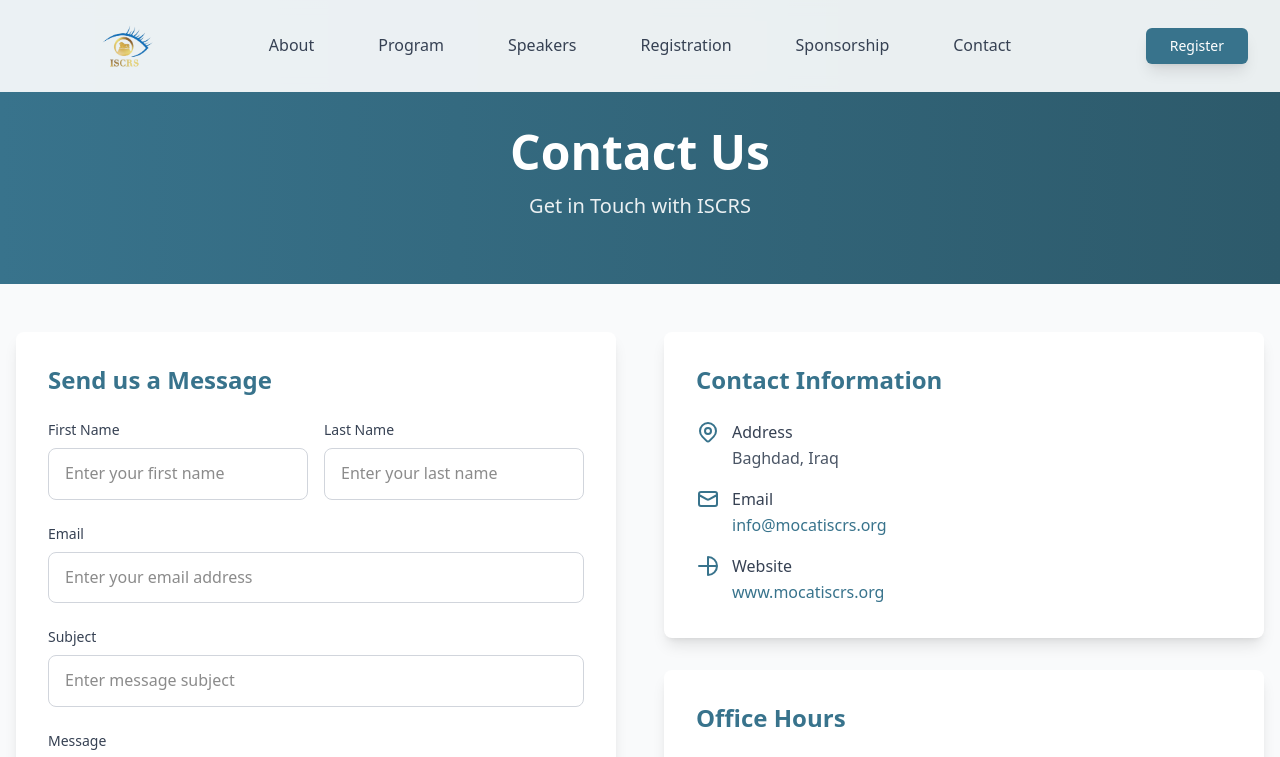
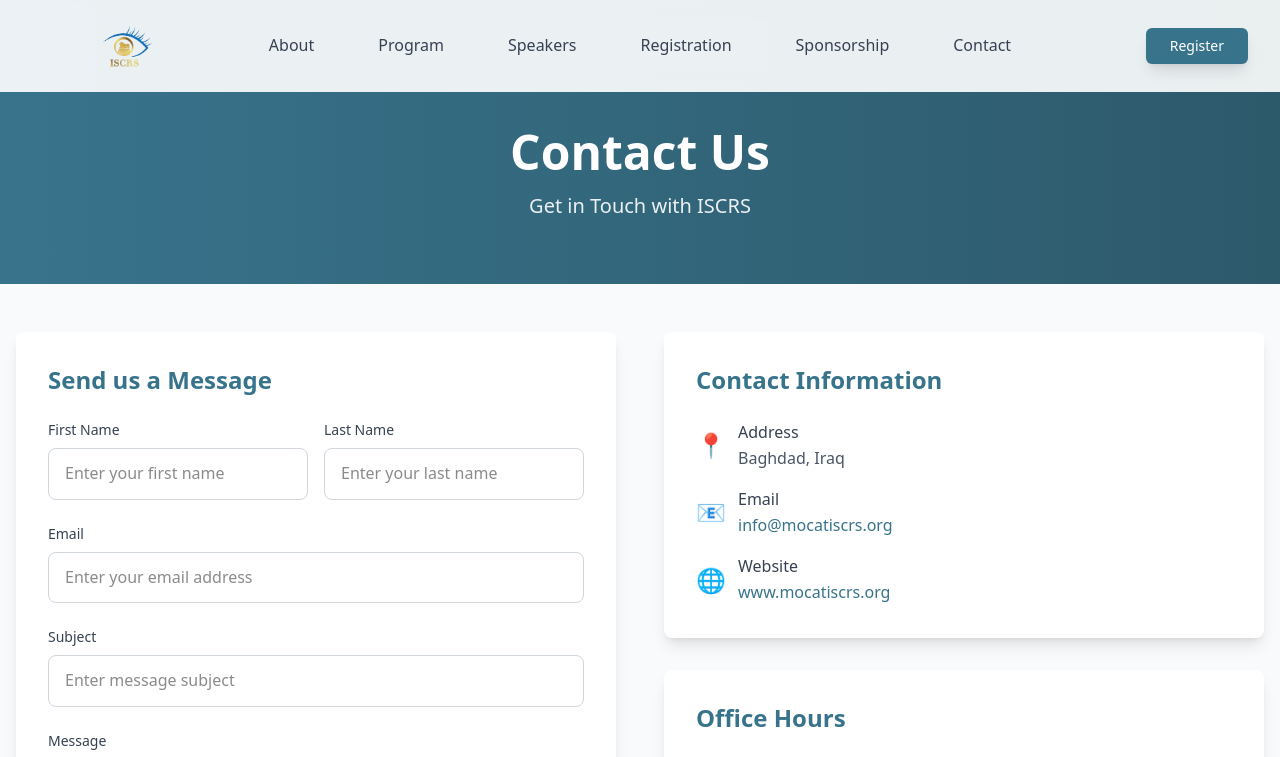
Before and after one commit to KAPITA-TECH/ISCRS, a Next.js app: page /contact in a window 1280 px wide. Shown: the top 757 px of the page. Built offline with nearby package versions, Linux system fonts and the light colour scheme.

Commit message:
Enhance ContactPage layout by replacing SVG icons with emoji for address, email, and website sections; improve styling consistency in the contact form.

```diff
--- a/src/app/contact/page.tsx
+++ b/src/app/contact/page.tsx
@@ -1,6 +1,7 @@
 "use client";
 
 import { useState } from "react";
+import Image from "next/image";
 
 export default function ContactPage() {
   const [formData, setFormData] = useState({
@@ -250,27 +251,9 @@
               </h3>
 
               <div className="space-y-4">
-                <div className="flex items-start space-x-3">
+                <div className="flex items-center space-x-3">
                   <div className="flex-shrink-0">
-                    <svg
-                      className="w-6 h-6 text-[#38738c]"
-                      fill="none"
-                      stroke="currentColor"
-                      viewBox="0 0 24 24"
-                    >
-                      <path
-                        strokeLinecap="round"
-                        strokeLinejoin="round"
-                        strokeWidth={2}
-                        d="M17.657 16.657L13.414 20.9a1.998 1.998 0 01-2.827 0l-4.244-4.243a8 8 0 1111.314 0z"
-                      />
-                      <path
-                        strokeLinecap="round"
-                        strokeLinejoin="round"
-                        strokeWidth={2}
-                        d="M15 11a3 3 0 11-6 0 3 3 0 016 0z"
-                      />
-                    </svg>
+                    <span className="text-2xl">📍</span>
                   </div>
                   <div>
                     <p className="text-gray-700 font-medium">Address</p>
@@ -278,21 +261,9 @@
                   </div>
                 </div>
 
-                <div className="flex items-start space-x-3">
+                <div className="flex items-center space-x-3">
                   <div className="flex-shrink-0">
-                    <svg
-                      className="w-6 h-6 text-[#38738c]"
-                      fill="none"
-                      stroke="currentColor"
-                      viewBox="0 0 24 24"
-                    >
-                      <path
-                        strokeLinecap="round"
-                        strokeLinejoin="round"
-                        strokeWidth={2}
-                        d="M3 8l7.89 4.26a2 2 0 002.22 0L21 8M5 19h14a2 2 0 002-2V7a2 2 0 00-2-2H5a2 2 0 00-2 2v10a2 2 0 002 2z"
-                      />
-                    </svg>
+                    <span className="text-2xl">📧</span>
                   </div>
                   <div>
                     <p className="text-gray-700 font-medium">Email</p>
@@ -305,21 +276,9 @@
                   </div>
                 </div>
 
-                <div className="flex items-start space-x-3">
+                <div className="flex items-center space-x-3">
                   <div className="flex-shrink-0">
-                    <svg
-                      className="w-6 h-6 text-[#38738c]"
-                      fill="none"
-                      stroke="currentColor"
-                      viewBox="0 0 24 24"
-                    >
-                      <path
-                        strokeLinecap="round"
-                        strokeLinejoin="round"
-                        strokeWidth={2}
-                        d="M21 12a9 9 0 01-9 9m9-9a9 9 0 00-9-9m9 9H3m9 9v-9m0-9v9"
-                      />
-                    </svg>
+                    <span className="text-2xl">🌐</span>
                   </div>
                   <div>
                     <p className="text-gray-700 font-medium">Website</p>
--- a/src/components/Footer.tsx
+++ b/src/components/Footer.tsx
@@ -47,20 +47,20 @@
                   fill="currentColor"
                   viewBox="0 0 24 24"
                 >
-                  <path d="M12.017 0C5.396 0 .029 5.367.029 11.987c0 6.62 5.367 11.987 11.988 11.987s11.987-5.367 11.987-11.987C24.014 5.367 18.647.001 12.017.001zM8.449 16.988c-1.297 0-2.448-.49-3.323-1.297C4.198 14.895 3.708 13.744 3.708 12.447s.49-2.448 1.297-3.323c.875-.807 2.026-1.297 3.323-1.297s2.448.49 3.323 1.297c.807.875 1.297 2.026 1.297 3.323s-.49 2.448-1.297 3.323c-.875.807-2.026 1.297-3.323 1.297zm7.83-9.781c-.49 0-.875-.385-.875-.875s.385-.875.875-.875.875.385.875.875-.385.875-.875.875zm-1.297 1.297c-1.297 0-2.448.49-3.323 1.297-.807.875-1.297 2.026-1.297 3.323s.49 2.448 1.297 3.323c.875.807 2.026 1.297 3.323 1.297s2.448-.49 3.323-1.297c.807-.875 1.297-2.026 1.297-3.323s-.49-2.448-1.297-3.323c-.875-.807-2.026-1.297-3.323-1.297z" />
+                  <path d="M12 2.163c3.204 0 3.584.012 4.85.07 3.252.148 4.771 1.691 4.919 4.919.058 1.265.069 1.645.069 4.849 0 3.205-.012 3.584-.069 4.849-.149 3.225-1.664 4.771-4.919 4.919-1.266.058-1.644.07-4.85.07-3.204 0-3.584-.012-4.849-.07-3.26-.149-4.771-1.699-4.919-4.92-.058-1.265-.07-1.644-.07-4.849 0-3.204.013-3.583.07-4.849.149-3.227 1.664-4.771 4.919-4.919 1.266-.057 1.645-.069 4.849-.069zm0-2.163c-3.259 0-3.667.014-4.947.072-4.358.2-6.78 2.618-6.98 6.98-.059 1.281-.073 1.689-.073 5.038 0 3.348.014 3.756.072 5.038.2 4.358 2.618 6.78 6.98 6.98 1.281.058 1.689.072 5.038.072 3.348 0 3.756-.014 5.038-.072 4.354-.2 6.782-2.618 6.979-6.98.059-1.28.073-1.689.073-5.038 0-3.348-.014-3.756-.072-5.038-.196-4.354-2.617-6.78-6.979-6.98-1.281-.059-1.69-.073-5.038-.073zm0 5.838c-3.403 0-6.162 2.759-6.162 6.162s2.759 6.163 6.162 6.163 6.162-2.759 6.162-6.163c0-3.403-2.759-6.162-6.162-6.162zm0 10.162c-2.209 0-4-1.79-4-4 0-2.209 1.791-4 4-4s4 1.791 4 4c0 2.21-1.791 4-4 4zm6.406-11.845c-.796 0-1.441.645-1.441 1.44s.645 1.44 1.441 1.44c.795 0 1.439-.645 1.439-1.44s-.644-1.44-1.439-1.44z" />
                 </svg>
               </a>
               <a
                 href="#"
                 className="text-gray-400 hover:text-gray-800 transition-colors duration-200"
-                aria-label="Twitter"
+                aria-label="X (formerly Twitter)"
               >
                 <svg
                   className="w-5 h-5"
                   fill="currentColor"
                   viewBox="0 0 24 24"
                 >
-                  <path d="M23.953 4.57a10 10 0 01-2.825.775 4.958 4.958 0 002.163-2.723c-.951.555-2.005.959-3.127 1.184a4.92 4.92 0 00-8.384 4.482C7.69 8.095 4.067 6.13 1.64 3.162a4.822 4.822 0 00-.666 2.475c0 1.71.87 3.213 2.188 4.096a4.904 4.904 0 01-2.228-.616v.06a4.923 4.923 0 003.946 4.827 4.996 4.996 0 01-2.212.085 4.936 4.936 0 004.604 3.417 9.867 9.867 0 01-6.102 2.105c-.39 0-.779-.023-1.17-.067a13.995 13.995 0 007.557 2.209c9.053 0 13.998-7.496 13.998-13.985 0-.21 0-.42-.015-.63A9.935 9.935 0 0024 4.59z" />
+                  <path d="M18.244 2.25h3.308l-7.227 8.26 8.502 11.24H16.17l-5.214-6.817L4.99 21.75H1.68l7.73-8.835L1.254 2.25H8.08l4.713 6.231zm-1.161 17.52h1.833L7.084 4.126H5.117z" />
                 </svg>
               </a>
               <a
```
